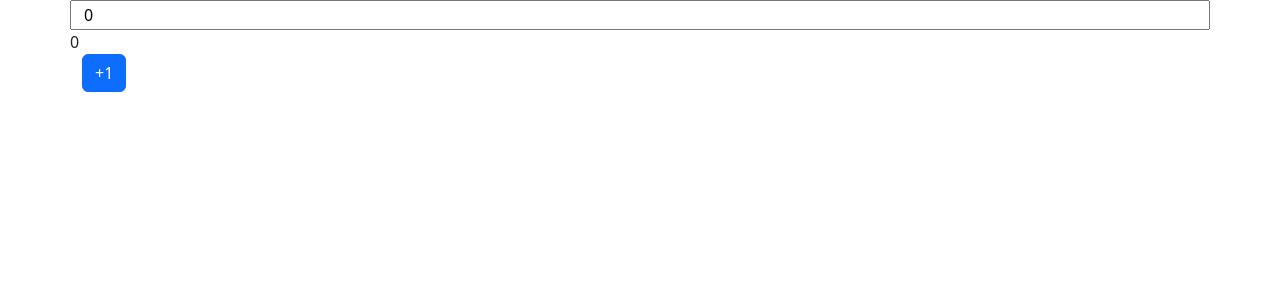
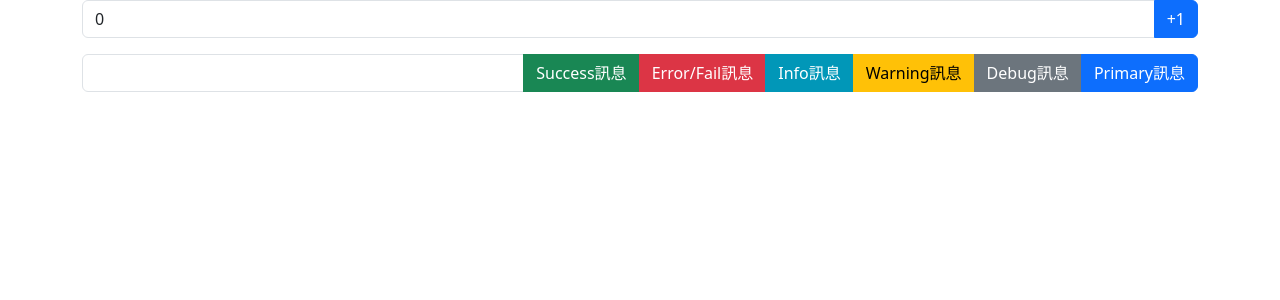
Before and after one commit to man4781747/Vite-Template_Typescript, a Vue app: page / in a window 1280 px wide. Shown: the top 300 px of the page. Built offline with nearby package versions, Linux system fonts and the light colour scheme.

Commit message:
修改細節

```diff
--- a/package.json
+++ b/package.json
@@ -23,6 +23,7 @@
     "@vitejs/plugin-vue": "^5.0.5",
     "@vue/tsconfig": "^0.7.0",
     "postcss-nesting": "^13.0.1",
+    "sass-embedded": "^1.89.0",
     "typescript": "^5.8.3",
     "vite": "^5.4.10",
     "vue-tsc": "^2.2.10"
--- a/src/index.css
+++ b/src/index.css
@@ -0,0 +1,24 @@
+:root {
+    --bs-info: #0197b8; /* Tiffany Blue */
+}
+
+.btn-info {
+    --bs-btn-color: #fff;
+    --bs-btn-bg: #0197b8;                /* base color 深青藍 */
+    --bs-btn-border-color: #0197b8;
+
+    --bs-btn-hover-color: #fff;
+    --bs-btn-hover-bg: #00b2d4;          /* hover - 較亮一階 */
+    --bs-btn-hover-border-color: #00a8cb;
+
+    --bs-btn-focus-shadow-rgb: 1, 151, 184; /* #0197b8 RGB */
+
+    --bs-btn-active-color: #fff;
+    --bs-btn-active-bg: #00c1e2;         /* active - 較亮兩階 */
+    --bs-btn-active-border-color: #00a8cb;
+    --bs-btn-active-shadow: inset 0 3px 5px rgba(0, 0, 0, 0.125);
+
+    --bs-btn-disabled-color: #fff;
+    --bs-btn-disabled-bg: #0197b8;
+    --bs-btn-disabled-border-color: #0197b8;
+}
--- a/src/main.ts
+++ b/src/main.ts
@@ -2,11 +2,12 @@ import { createApp } from 'vue'
 import App from '@/App.vue'
 import router from '@/router/index'
 import store from '@/store/index'
-import '@/index.css'
 import '@/components/popoutMessageBox'
 
 import 'bootstrap/dist/css/bootstrap.min.css'
 import '@fortawesome/fontawesome-free/css/all.min.css'
+
+import '@/index.css'
 
 // https://cn.vitejs.dev/guide/features.html#glob-import
 // 這樣做可以import json格式檔案
--- a/src/pages/HomePage/HomePage.ts
+++ b/src/pages/HomePage/HomePage.ts
@@ -1,4 +1,4 @@
-import { computed } from 'vue'
+import { computed, ref, type Ref } from 'vue'
 import { useStore } from 'vuex'
 import type { State } from '@/store'
 
@@ -11,8 +11,10 @@ export function useCounter() {
     store.commit('increment')
   }
 
+  const logMsg = ref("")
   return {
     count,
     add,
+    logMsg,
   }
 }
--- a/src/pages/HomePage/HomePage.vue
+++ b/src/pages/HomePage/HomePage.vue
@@ -3,18 +3,39 @@
   import type { State } from '@/store'
   const store = useStore<State>()
   import { useCounter } from './HomePage'
-  const { count, add } = useCounter()
+  const { count, add, logMsg } = useCounter()
+
+
+
+  function successMsg() {window.successLog(logMsg.value, 'Success訊息', 10)}
+  function errorMsg() {window.errorLog(logMsg.value, 'Error訊息', 10)}
+  function infoMsg() {window.infoLog(logMsg.value, 'Info訊息', 10)}
+  function warningMsg() {window.warningLog(logMsg.value, 'Waring訊息', 10)}
+  function degubMsg() {window.debugLog(logMsg.value, 'Debug訊息', 10)}
+  function primaryMsg() {window.primaryLog(logMsg.value, 'Primary訊息', 10)}
 </script>
 
 <template>
   <div class="container">
     <div class="row">
-      <input type="text" v-model="store.state.count">
-      {{ count }}
+      <div class="col">
+        <div class="input-group mb-3">
+          <input type="number" class="form-control" v-model="store.state.count">
+          <button class="btn btn-primary" type="button" @click="add">+1</button>
+        </div>
+      </div>
     </div>
     <div class="row">
       <div class="col">
-        <button class="btn btn-primary" @click="add">+1</button>
+        <div class="input-group mb-3">
+          <input type="text" class="form-control" v-model="logMsg">
+          <button class="btn btn-success" @click="successMsg">Success訊息</button>
+          <button class="btn btn-danger" @click="errorMsg">Error/Fail訊息</button>
+          <button class="btn btn-info" @click="infoMsg">Info訊息</button>
+          <button class="btn btn-warning" @click="warningMsg">Warning訊息</button>
+          <button class="btn btn-secondary" @click="degubMsg">Debug訊息</button>
+          <button class="btn btn-primary" @click="primaryMsg">Primary訊息</button>
+        </div>
       </div>
     </div>
   </div>
```
Also changed, not shown: 1 other file (tests, documents, lock files or other folders).
